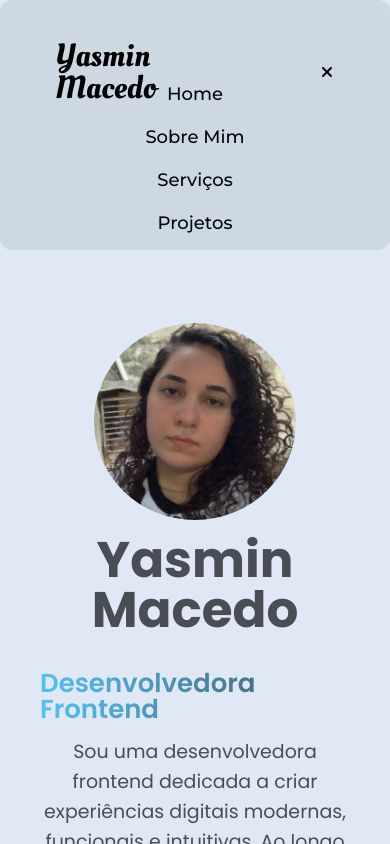
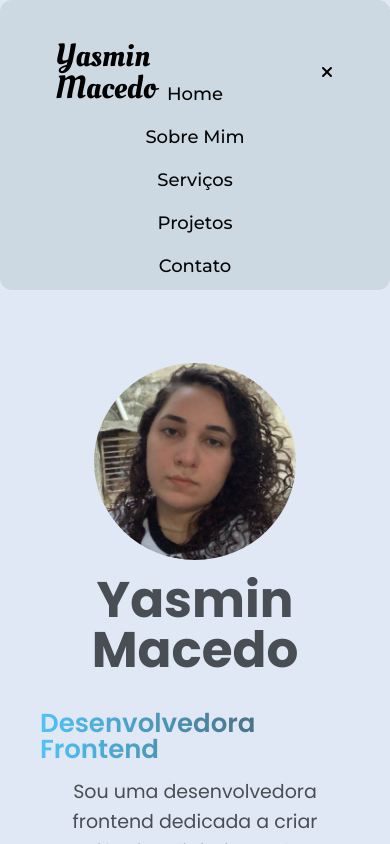
Before and after one commit to yasminmcedo11/portfolio, a Next.js app: page / in a window 390 px wide. Both pictures are taken after a click on the button 327 px from the left and 72 px from the top of the page. Shown: the top 844 px of the page. Built offline with nearby package versions, Linux system fonts and the light colour scheme; no server answers.

Commit message:
fix: ajuste no menu sanduiche da header para aparecer secao Contato

```diff
--- a/src/components/Header/index.tsx
+++ b/src/components/Header/index.tsx
@@ -18,6 +18,7 @@ export default function Header() {
                     <Link href="#sobre-mim">Sobre Mim</Link>
                     <Link href="#servicos" >Serviços</Link>
                     <Link href="#projetos" >Projetos</Link>
+                    <Link href="#contato" className={styles.showContato}>Contato</Link>
                 </div>
                 <ContactButton className={styles.button}/>
                 <button className={styles.modo}>
--- a/src/components/Header/styles.module.css
+++ b/src/components/Header/styles.module.css
@@ -80,6 +80,10 @@
     display: none;
 }
 
+.showContato {
+    display: none;
+}
+
 
 
 
@@ -90,7 +94,7 @@
     }
 
     .expanded {
-        height: 250px;
+        height: 290px;
     }
 
     .hamburger {
@@ -103,6 +107,10 @@
 
     .modo {
         display: none;
+    }
+
+    .showContato {
+        display: flex;
     }
 
     .container > div {
```
